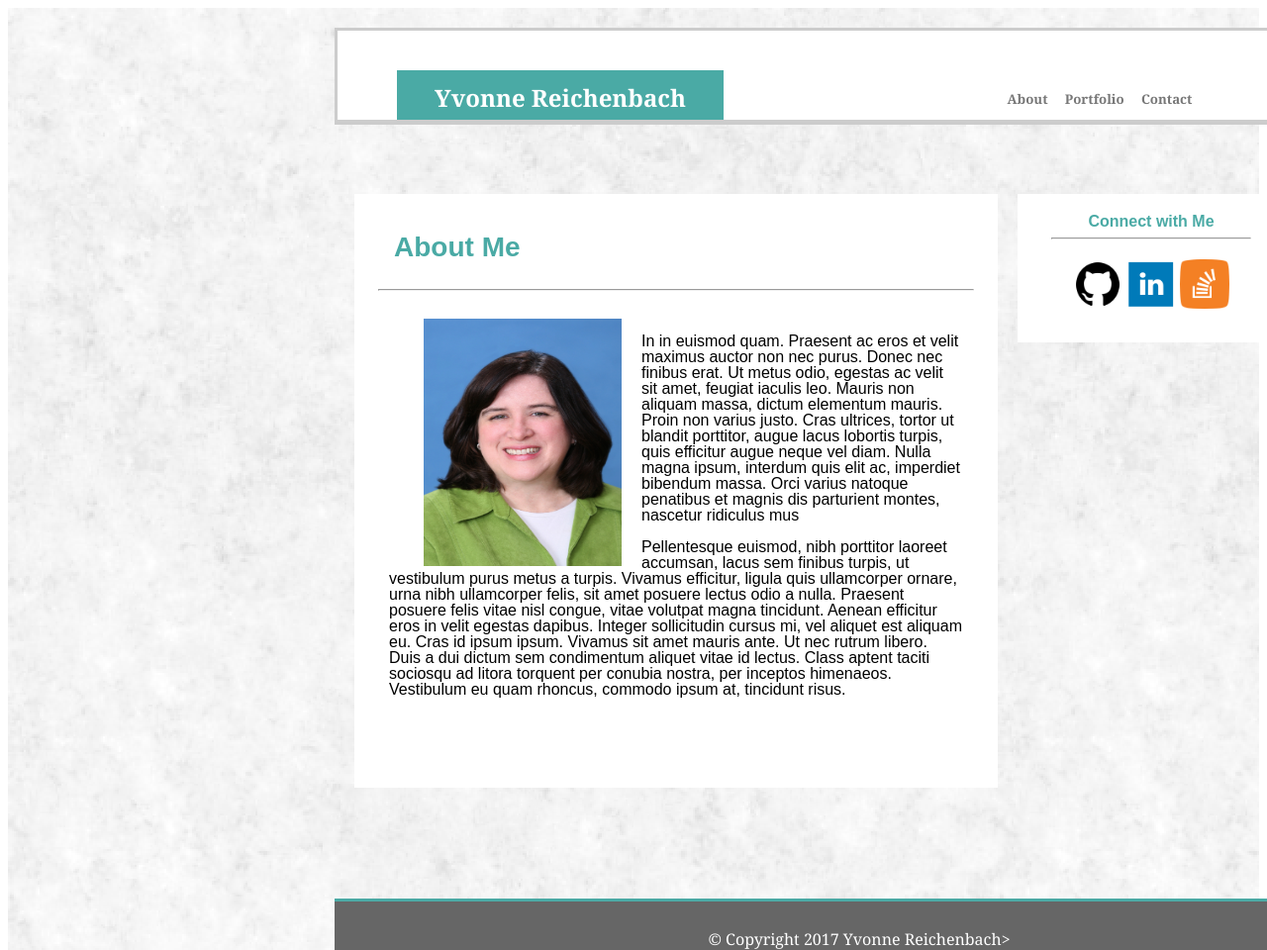
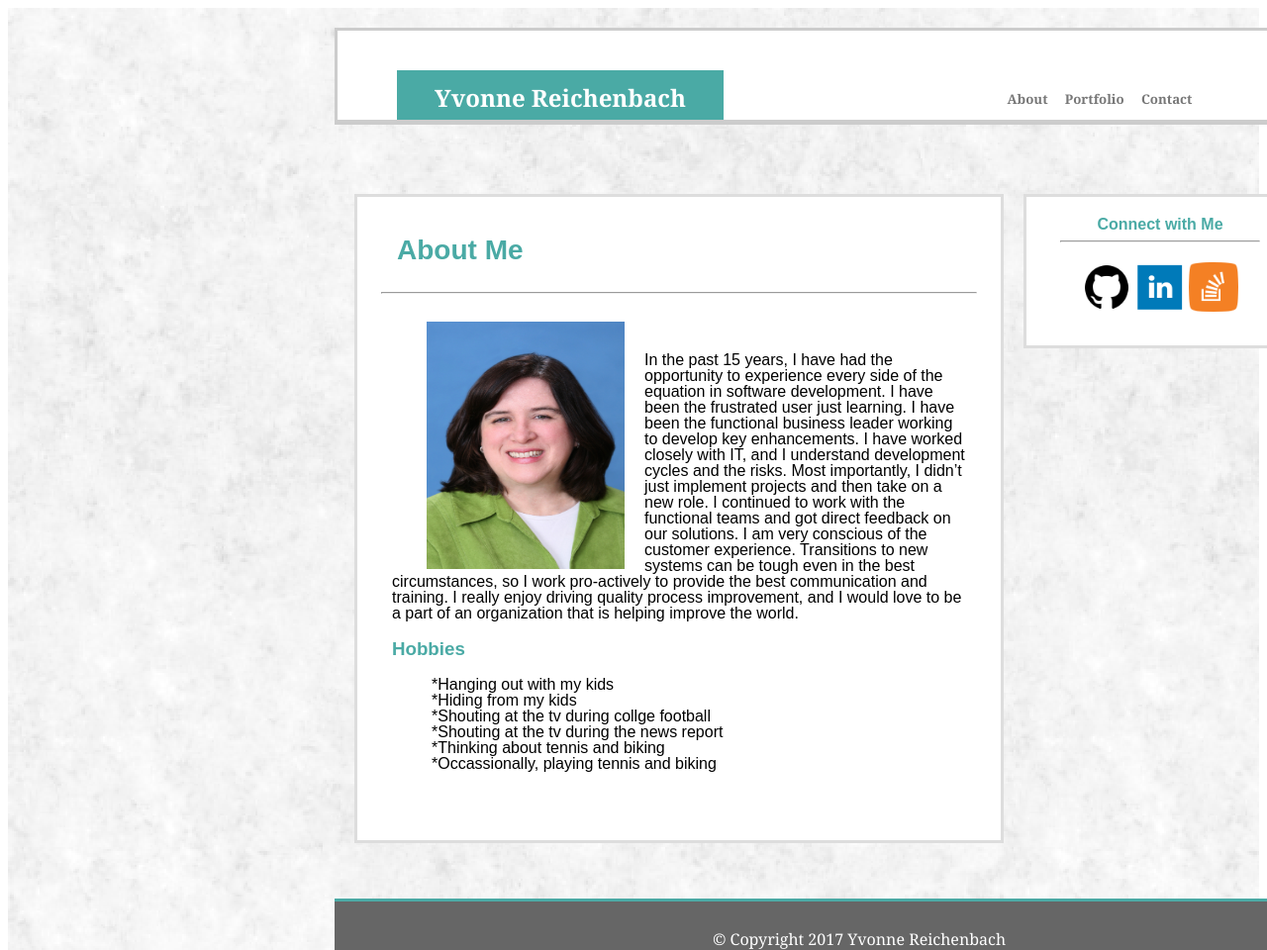
Before and after one commit to Yvolunia/Portfolio2, a plain HTML site: page index.html in a window 1280 px wide. Shown: the top 960 px of the page at 99% size. Drawn offline with Linux system fonts and the light colour scheme.

Commit message:
Revisions to All Sheets

```diff
--- a/assets/style.css
+++ b/assets/style.css
@@ -23,7 +23,7 @@ body {
 
 }
 
-/**Header Dimension and Style**/
+/**Header Dimensions and Style**/
 
 header {
 	padding: 20px;
@@ -40,6 +40,8 @@ header {
 	border-color: #cccccc;
 	float: left;
 }
+
+/**Hody Dimensions and Style**/
 
 h2 {
 	margin-left: 40px;
@@ -64,10 +66,15 @@ h5 {
     height: 900px;
 }
 
+
+/**Portfolio Box Style**/
+
 .portfolio_box {
 	background: #ffffff;
 	width: 650px;
 	height: 900px;
+	border-style: solid;
+	border-color: #dddddd;
 	float: left;
 	position: relative;
 }
@@ -181,6 +188,7 @@ h5 {
 	top: 200px;
 }
 
+/**Connect Box Style**/
 
 .connect_box {
 	background-color: #ffffff;
@@ -188,6 +196,8 @@ h5 {
 	margin-top: 10px;
 	width: 270px;
 	height: 150px;
+	border-style: solid;
+	border-color: #dddddd;
 	padding: 10;
 	float: left;
 }
@@ -206,14 +216,4 @@ h5 {
 	margin-bottom: 10px;
 }
 
-
-
-
-
-
-
-
-
-
-
 <!-- END CSS -->
--- a/assets/style2.css
+++ b/assets/style2.css
@@ -24,7 +24,7 @@ body {
 
 }
 
-/**Header Dimension and Style**/
+/**Header Dimensions and Style*s*/
 
 header {
 	padding: 20px;
@@ -41,6 +41,8 @@ header {
 	border-color: #cccccc;
 	float: left;
 }
+
+/**Body Dimensions and Styles**/
 
 h2 {
 	margin-left: 40px;
@@ -65,11 +67,15 @@ h5 {
     height: 900px;
 }
 
+/**Main Content Styles**/
+
 .portfolio_box {
 	margin-top: 50px;
 	background: #ffffff;
 	width: 650px;
-	height: 600px;
+	height: 650px;
+	border-style: solid;
+	border-color: #dddddd;
 	float: left;
 	position: relative;
 }
@@ -98,6 +104,16 @@ h5 {
 	padding: 35px;
 }
 
+h3 {
+	color: #4aaaa5;
+}
+
+ul li:before {
+  content: '*';
+}
+
+/**Connect Box Styles**/
+
 .connect_box {
 	background-color: #ffffff;
 	margin-left: 20px;
@@ -105,6 +121,8 @@ h5 {
 	width: 270px;
 	height: 150px;
 	padding: 10;
+	border-style: solid;
+	border-color: #dddddd;
 	float: left;
 }
 
@@ -121,6 +139,8 @@ h5 {
 	margin-top: 20px;
 	margin-bottom: 10px;
 }
+
+/**Footer Styles**/
 
 footer {
 	padding: 30px;
--- a/assets/style3.css
+++ b/assets/style3.css
@@ -13,6 +13,7 @@
 	width: 100%;
 	height: 1200px;
 	background: url(../Images/fresh_snow_@2X.png);
+
 }
 
 /**Font Style for Body Text**/
@@ -25,7 +26,7 @@ body {
 
 }
 
-/**Header Dimension and Style**/
+/**Header Dimensions and Style*s*/
 
 header {
 	padding: 20px;
@@ -42,6 +43,9 @@ header {
 	border-color: #cccccc;
 	float: left;
 }
+
+
+/**Body Dimensions and Styles**/
 
 h2 {
 	margin-left: 40px;
@@ -70,13 +74,17 @@ h5 {
     height: 900px;
 }
 
+/**Contact Box Style**/
+
 .portfolio_box {
 	margin-top: 50px;
 	background: #ffffff;
 	width: 650px;
-	height: 700px;
+	height: 675px;
 	float: left;
 	position: relative;
+	border-style: solid;
+	border-color: #dddddd;
 }
 
 #about {
@@ -131,6 +139,8 @@ h5 {
 	text-align: center;
 }
 
+/**Connect Box Style**/
+
 .connect_box {
 	background-color: #ffffff;
 	margin-left: 20px;
@@ -139,6 +149,8 @@ h5 {
 	height: 150px;
 	padding: 10;
 	float: left;
+	border-style: solid;
+	border-color: #dddddd;
 }
 
 #connect {
@@ -154,6 +166,8 @@ h5 {
 	margin-top: 20px;
 	margin-bottom: 10px;
 }
+
+/**Footer Style**/
 
 footer {
 	padding: 30px;
--- a/index.html
+++ b/index.html
@@ -35,7 +35,8 @@
 
     <!-- Content Section -->
     <div class="portfolio_box">
-      <!-- Portfolio Box Content -->
+
+      <!-- About Me Box Content -->
         <div id="about">
           About Me
         </div>
@@ -46,17 +47,27 @@
           <img width=200 height=250 src="./Images/022013-Yvonne0001.JPG" align=left>
       </div><!-- end #photo -->
 
-      <div class="text"
+      <div class="text">
 
-      <p>In in euismod quam. Praesent ac eros et velit maximus auctor non nec purus. Donec nec finibus erat. Ut metus odio, egestas ac velit sit amet, feugiat iaculis leo. Mauris non aliquam massa, dictum elementum mauris. Proin non varius justo. Cras ultrices, tortor ut blandit porttitor, augue lacus lobortis turpis, quis efficitur augue neque vel diam. Nulla magna ipsum, interdum quis elit ac, imperdiet bibendum massa. Orci varius natoque penatibus et magnis dis parturient montes, nascetur ridiculus mus</p>
+      <p>In the past 15 years, I have had the opportunity to experience every side of the equation in software development. I have been the frustrated user just learning. I have been the functional business leader working to develop key enhancements. I have worked closely with IT, and I understand development cycles and the risks. Most importantly, I didn’t just implement projects and then take on a new role. I continued to work with the functional teams and got direct feedback on our solutions. I am very conscious of the customer experience. Transitions to new systems can be tough even in the best circumstances, so I work pro-actively to provide the best communication and training. I really enjoy driving quality process improvement, and I would love to be a part of an organization that is helping improve the world.</p>
 
-      <p>Pellentesque euismod, nibh porttitor laoreet accumsan, lacus sem finibus turpis, ut vestibulum purus metus a turpis. Vivamus efficitur, ligula quis ullamcorper ornare, urna nibh ullamcorper felis, sit amet posuere lectus odio a nulla. Praesent posuere felis vitae nisl congue, vitae volutpat magna tincidunt. Aenean efficitur eros in velit egestas dapibus. Integer sollicitudin cursus mi, vel aliquet est aliquam eu. Cras id ipsum ipsum. Vivamus sit amet mauris ante. Ut nec rutrum libero. Duis a dui dictum sem condimentum aliquet vitae id lectus. Class aptent taciti sociosqu ad litora torquent per conubia nostra, per inceptos himenaeos. Vestibulum eu quam rhoncus, commodo ipsum at, tincidunt risus.</p>
+      <h3>Hobbies</h3>
 
-      </div>
+        <ul>
+          <li>Hanging out with my kids</li>
+          <li>Hiding from my kids</li>
+          <li>Shouting at the tv during collge football</li>
+          <li>Shouting at the tv during the news report</li>
+          <li>Thinking about tennis and biking</li>
+          <li>Occassionally, playing tennis and biking</li>
+        </ul>
+
+      </div><!-- end text -->
 
         </div><!--end .portfolio_box -->
 
    <div class="connect_box">
+
       <!-- Connect Box Content -->
         <section id="connect">
           Connect with Me
@@ -75,11 +86,12 @@
 
      </div><!-- end .connect_box -->
 
-
  </div><!-- end .box_wrapper -->
 
+ <!-- Footer -->
+
  <footer>
- 	<div id="copy"> © Copyright 2017 Yvonne Reichenbach></div>
+ 	<div id="copy"> © Copyright 2017 Yvonne Reichenbach</div>
  </footer>
 
 </body>
```
Also changed, not shown: contact.html (+4 -3 lines), portfolio.html (+8 -3 lines).
